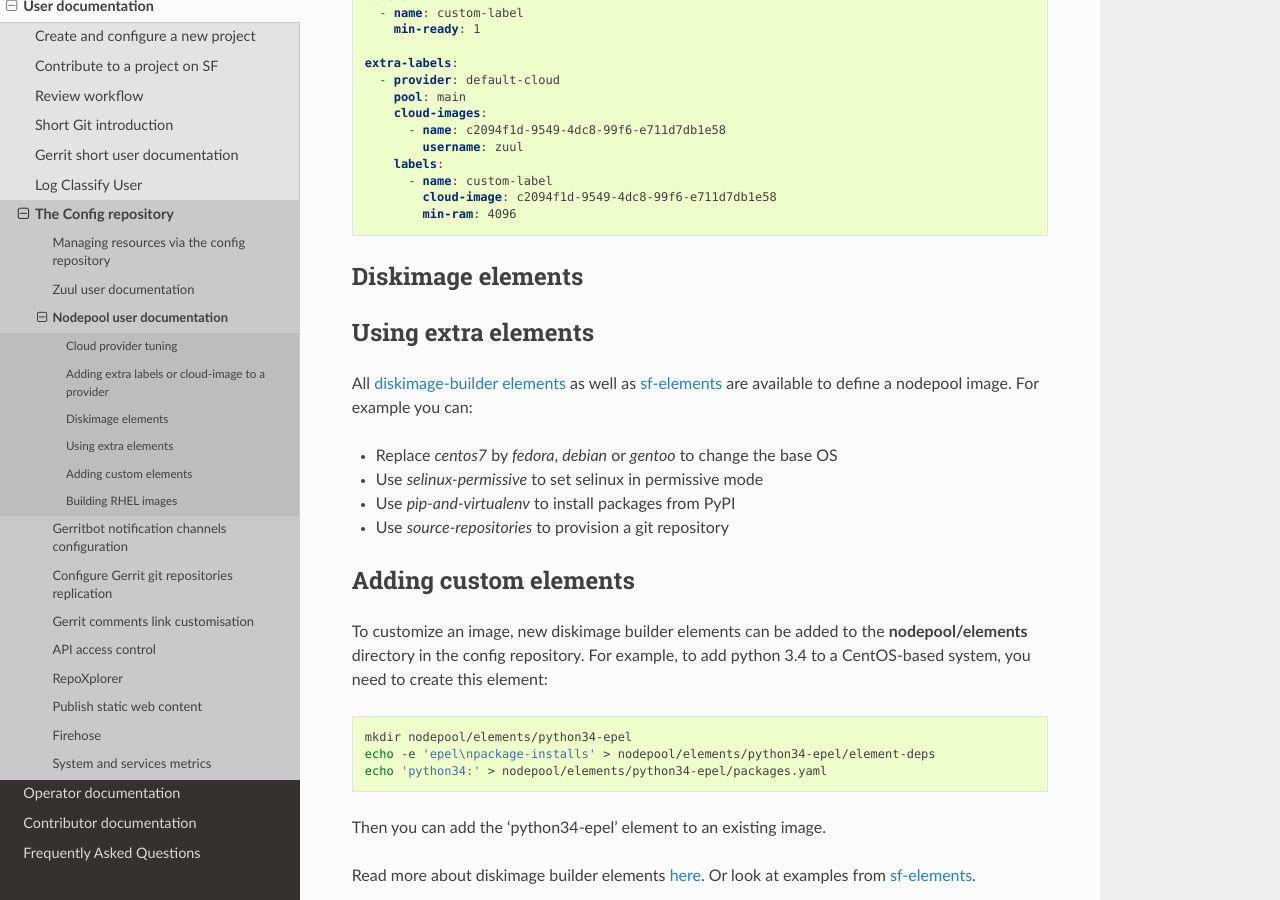
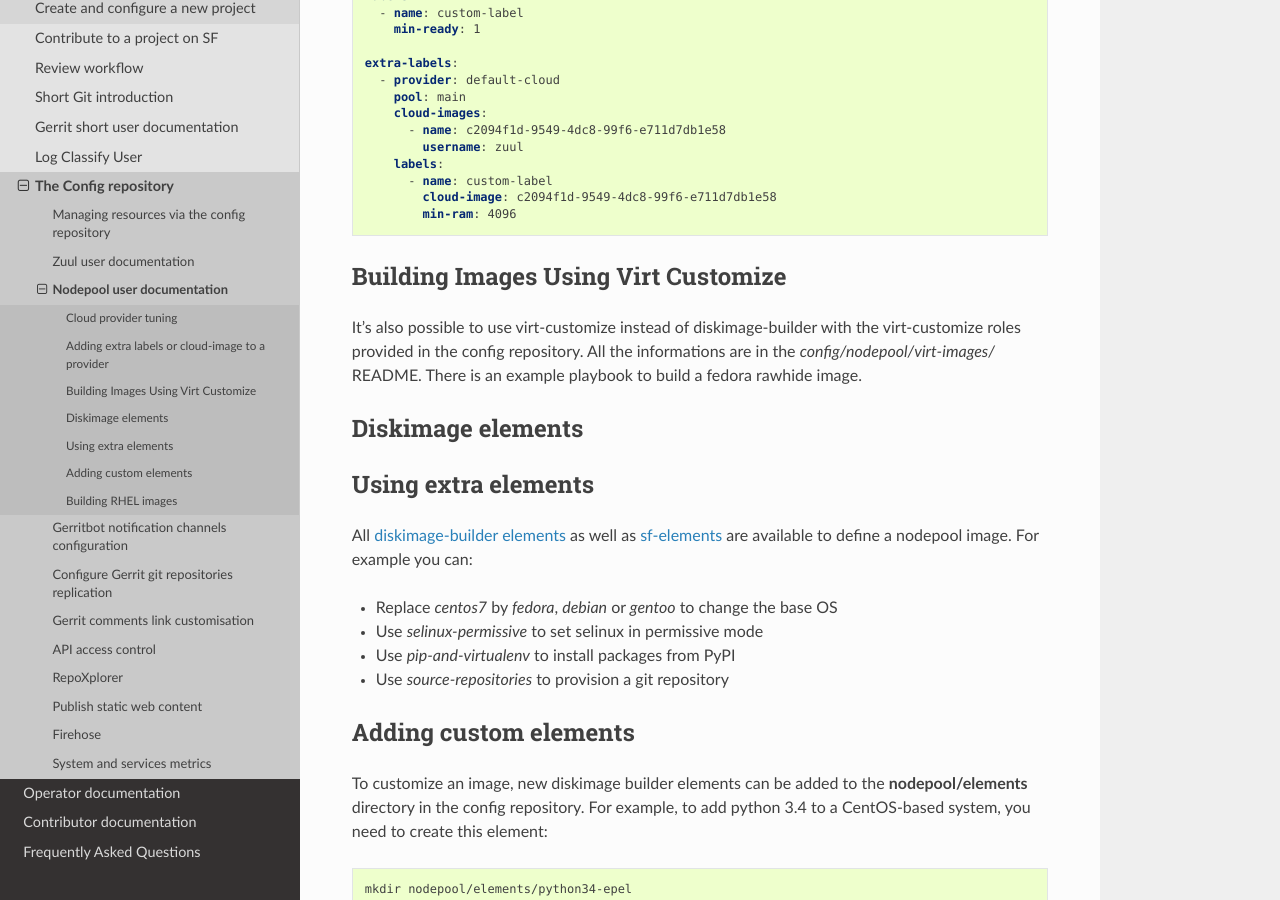
Before and after one commit to softwarefactory-project/sf-docs, a Sphinx documentation site: the page built from docs/user/nodepool_user.rst, in a window 1280 px wide and 900 px high, scrolled down 1504 px. Built offline with Sphinx 7.4.7 and the Read the Docs theme 2.0.0, drawn with Linux system fonts in a browser that asks for light colours.

Commit message:
Document virt-customize image
TG-2198

Change-Id: I00ee87bb6eb774dd9541d1ac7e5ced1275283734

```diff
--- a/docs/user/nodepool_user.rst
+++ b/docs/user/nodepool_user.rst
@@ -92,6 +92,18 @@
           min-ram: 4096
 
 
+.. _nodepool-virt-customize:
+
+Building Images Using Virt Customize
+------------------------------------
+
+It's also possible to use virt-customize instead of diskimage-builder with
+the virt-customize roles provided in the config repository.
+All the informations are in the *config/nodepool/virt-images/* README.
+There is an example playbook to build a fedora rawhide image.
+
+
+
 Diskimage elements
 ------------------
 
```
